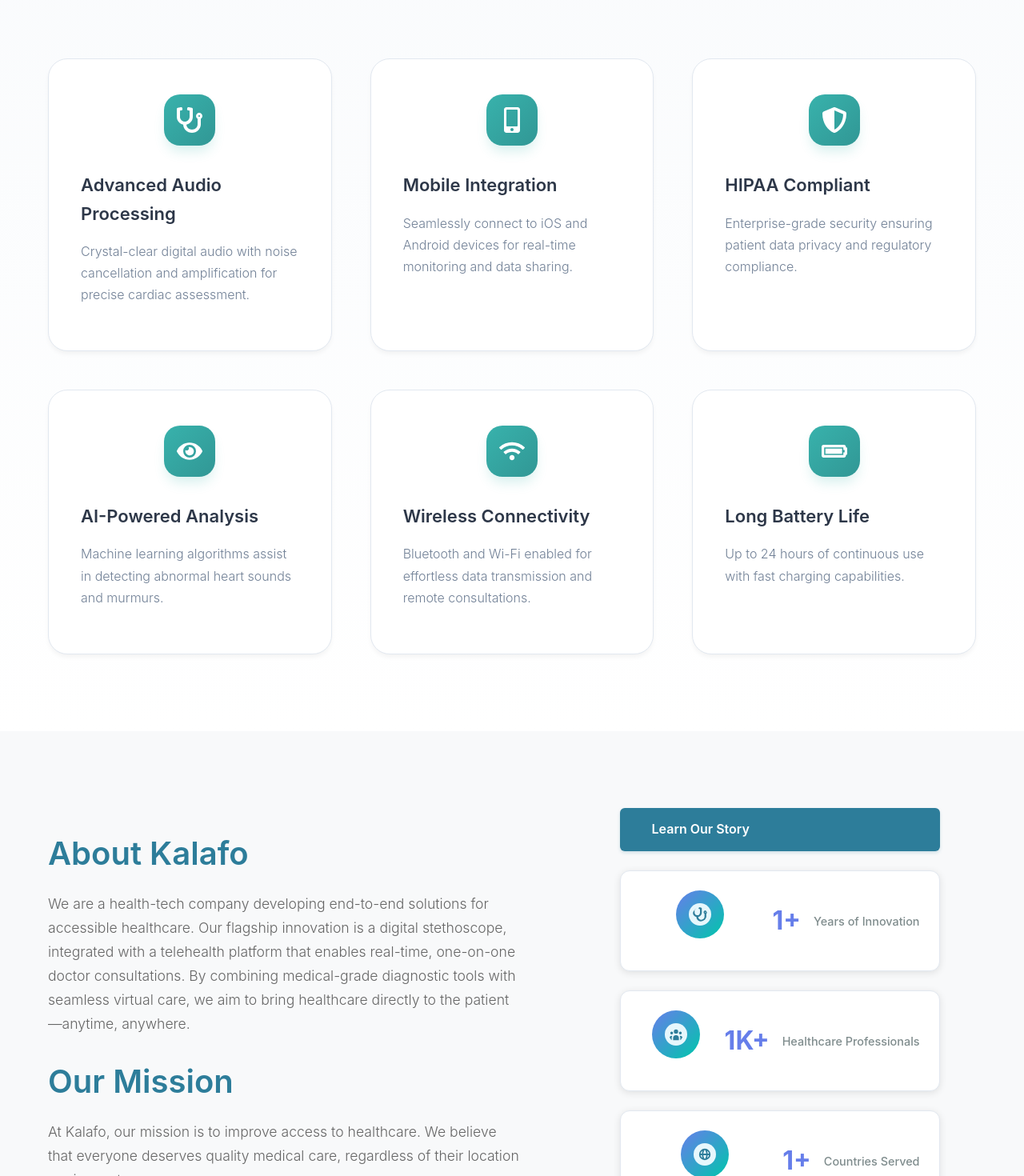
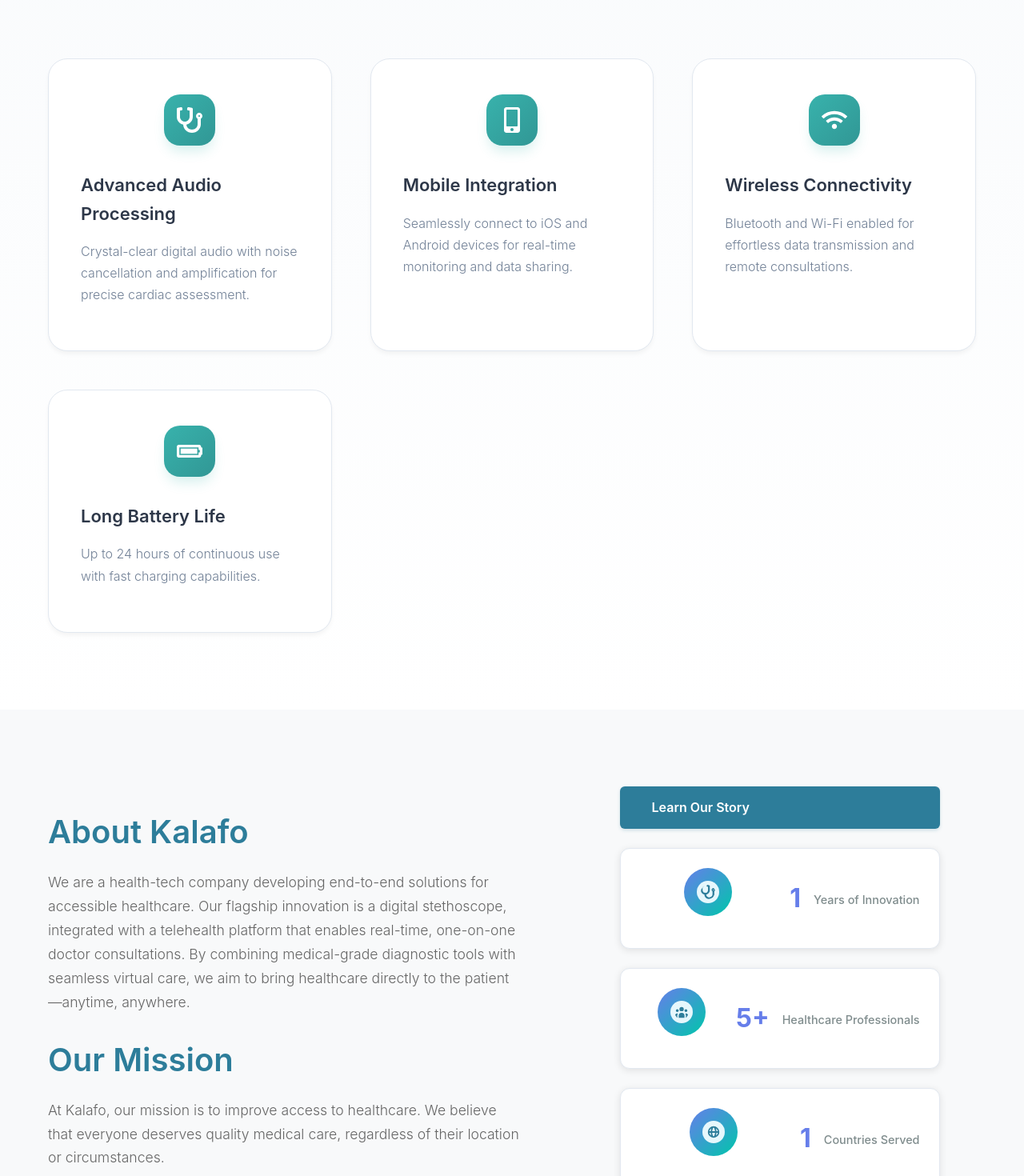
Before and after one commit to TebogoLegoabe/kalafo, a React (Create React App) app in the folder Front-end/: page / in a window 1280 px wide. Shown: the part 1060-2530 px from the top of the page at 80% size. Built offline with nearby package versions, Linux system fonts and the light colour scheme.

Commit message:
updated codebase

```diff
--- a/Front-end/src/pages/Landing/Landing.jsx
+++ b/Front-end/src/pages/Landing/Landing.jsx
@@ -101,22 +101,6 @@
 
               <div className="feature-card">
                 <div className="feature-icon">
-                  <FaShieldAlt />
-                </div>
-                <h3>HIPAA Compliant</h3>
-                <p>Enterprise-grade security ensuring patient data privacy and regulatory compliance.</p>
-              </div>
-
-              <div className="feature-card">
-                <div className="feature-icon">
-                  <FaEye />
-                </div>
-                <h3>AI-Powered Analysis</h3>
-                <p>Machine learning algorithms assist in detecting abnormal heart sounds and murmurs.</p>
-              </div>
-
-              <div className="feature-card">
-                <div className="feature-icon">
                   <FaWifi />
                 </div>
                 <h3>Wireless Connectivity</h3>
@@ -166,7 +150,7 @@
                     <div className="stat-icon">
                       <FaStethoscope />
                     </div>
-                    <div className="stat-number">1+</div>
+                    <div className="stat-number">1</div>
                     <div className="stat-label">Years of Innovation</div>
                   </div>
 
@@ -174,7 +158,7 @@
                     <div className="stat-icon">
                       <HiUserGroup />
                     </div>
-                    <div className="stat-number">1K+</div>
+                    <div className="stat-number">5+</div>
                     <div className="stat-label">Healthcare Professionals</div>
                   </div>
 
@@ -182,7 +166,7 @@
                     <div className="stat-icon">
                       <HiGlobeAlt />
                     </div>
-                    <div className="stat-number">1+</div>
+                    <div className="stat-number">1</div>
                     <div className="stat-label">Countries Served</div>
                   </div>
 
--- a/Front-end/src/pages/Register/Register.jsx
+++ b/Front-end/src/pages/Register/Register.jsx
@@ -222,35 +222,8 @@
                 <h1>Join Kalafo</h1>
                 <p className="welcome-subtitle">
                   Start your journey towards better healthcare with our revolutionary digital stethoscope platform.
+
                 </p>
-
-                <div className="benefits-list">
-                  <div className="benefit-item">
-                    <FaCheckCircle className="benefit-icon" />
-                    <div>
-                      <h4>Advanced Diagnostics</h4>
-                      <p>Crystal-clear digital audio with AI-powered analysis</p>
-                    </div>
-                  </div>
-
-                  <div className="benefit-item">
-                    <FaCheckCircle className="benefit-icon" />
-                    <div>
-                      <h4>Remote Consultations</h4>
-                      <p>Connect with patients anywhere, anytime</p>
-                    </div>
-                  </div>
-
-                  <div className="benefit-item">
-                    <FaCheckCircle className="benefit-icon" />
-                    <div>
-                      <h4>HIPAA Compliant</h4>
-                      <p>Enterprise-grade security for patient data</p>
-                    </div>
-                  </div>
-                </div>
-
-
               </div>
             </div>
 
```
